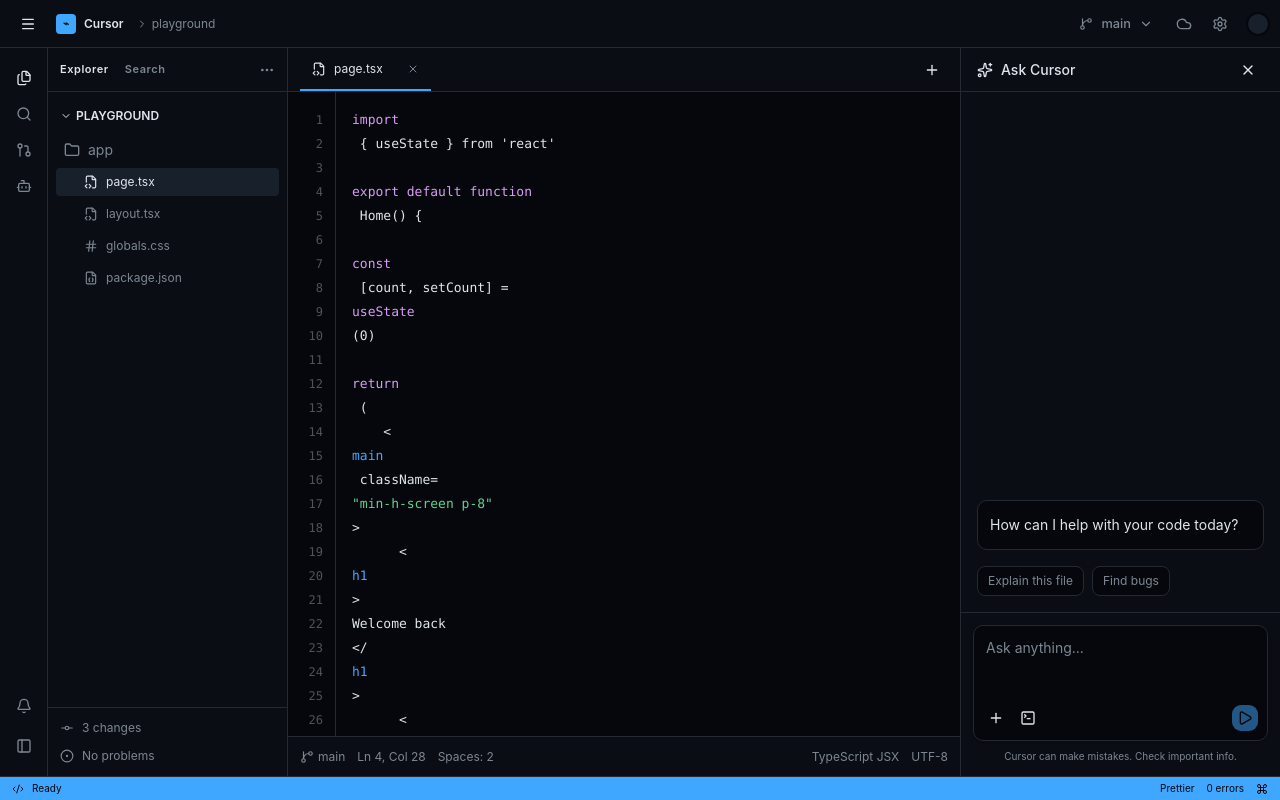
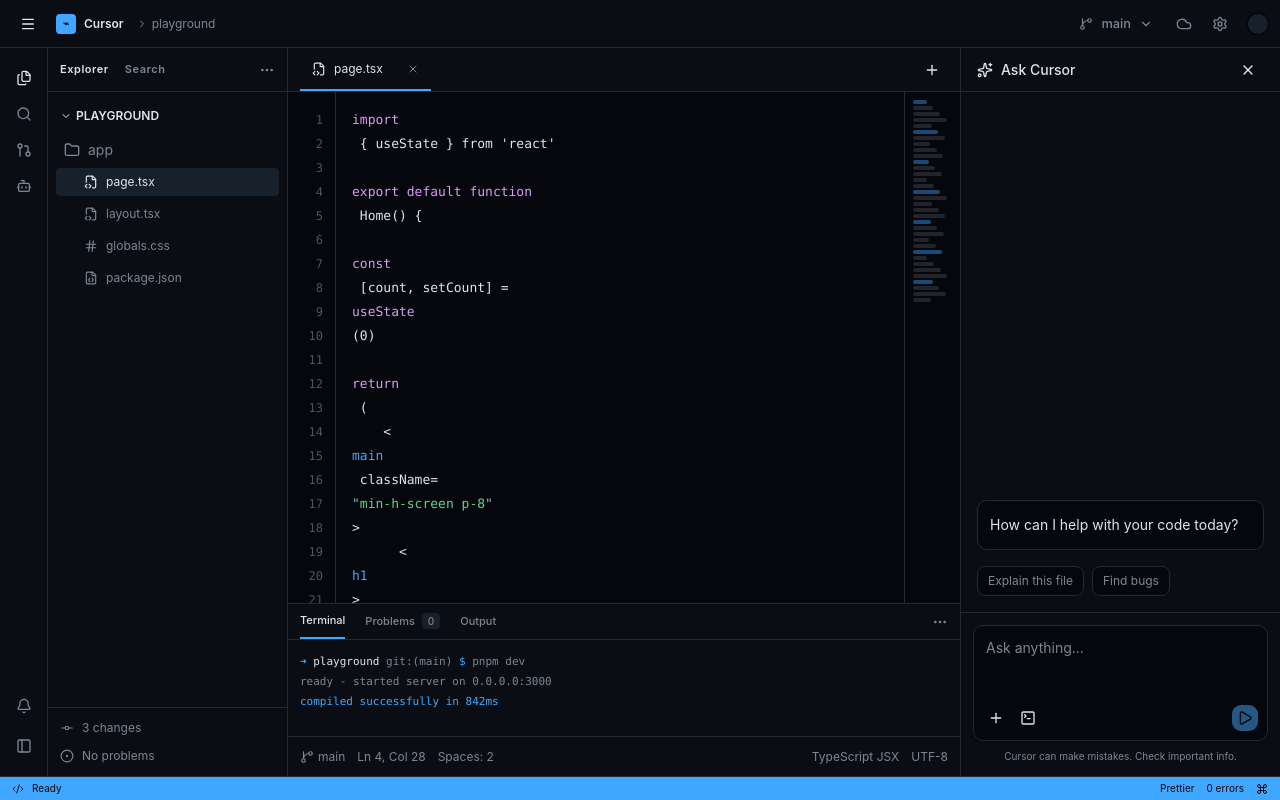
Before and after one commit to keejkrej/cursor-clone, a Next.js app: page / in a window 1280 px wide. Built offline with nearby package versions, Linux system fonts and the light colour scheme.

Commit message:
feat: add bottom panel with terminal, problems, and output tabs

```diff
--- a/app/page.tsx
+++ b/app/page.tsx
@@ -62,6 +62,7 @@ export default function Page() {
   const [chatOpen, setChatOpen] = useState(true)
   const [prompt, setPrompt] = useState('')
   const [activeTab, setActiveTab] = useState<'explorer' | 'search'>('explorer')
+  const [bottomPanel, setBottomPanel] = useState<'terminal' | 'problems' | 'output'>('terminal')
 
   return (
     <main className="flex h-screen min-h-[620px] flex-col overflow-hidden bg-background text-foreground">
@@ -99,7 +100,8 @@ export default function Page() {
 
         <section className="flex min-w-0 flex-1 flex-col bg-background">
           <div className="flex h-11 shrink-0 items-center border-b bg-card px-3"><div className="flex h-full items-center gap-2 border-b-2 border-primary px-3 text-xs"><FileCode2 className="size-3.5" />{activeFile}<X className="ml-4 size-3 text-muted-foreground" /></div><Button variant="ghost" size="icon" className="ml-auto size-8"><Plus /></Button></div>
-          <div className="flex min-h-0 flex-1 overflow-auto"><div className="w-12 shrink-0 select-none border-r py-4 text-right font-mono text-xs leading-6 text-muted-foreground/60">{codeLines.map((_, i) => <div key={i} className="px-3">{i + 1}</div>)}</div><pre className="min-w-[520px] flex-1 p-4 font-mono text-[13px] leading-6"><code>{codeLines.map(([kind, text], i) => <span key={i} className={`token-${kind}`}>{text}{i < codeLines.length - 1 && '\n'}</span>)}</code></pre></div>
+          <div className="flex min-h-0 flex-1 overflow-auto"><div className="w-12 shrink-0 select-none border-r py-4 text-right font-mono text-xs leading-6 text-muted-foreground/60">{codeLines.map((_, i) => <div key={i} className="px-3">{i + 1}</div>)}</div><pre className="min-w-[520px] flex-1 p-4 font-mono text-[13px] leading-6"><code>{codeLines.map(([kind, text], i) => <span key={i} className={`token-${kind}`}>{text}{i < codeLines.length - 1 && '\n'}</span>)}</code></pre><div className="hidden w-14 shrink-0 border-l p-2 lg:block"><div className="flex flex-col gap-0.5 opacity-60">{Array.from({ length: 34 }).map((_, i) => <div key={i} className={`h-1 rounded-sm ${i % 5 === 0 ? 'bg-primary/70' : 'bg-muted-foreground/40'}`} style={{ width: `${35 + (i * 17) % 55}%` }} />)}</div></div></div>
+          <div className="flex shrink-0 flex-col border-t bg-card"><div className="flex h-9 items-center gap-5 border-b px-3 text-[11px] font-medium text-muted-foreground"><button onClick={() => setBottomPanel('terminal')} className={bottomPanel === 'terminal' ? 'h-full border-b-2 border-primary text-foreground' : ''}>Terminal</button><button onClick={() => setBottomPanel('problems')} className={bottomPanel === 'problems' ? 'h-full border-b-2 border-primary text-foreground' : ''}>Problems <span className="ml-1 rounded bg-accent px-1.5 py-0.5 text-[10px]">0</span></button><button onClick={() => setBottomPanel('output')} className={bottomPanel === 'output' ? 'h-full border-b-2 border-primary text-foreground' : ''}>Output</button><MoreHorizontal className="ml-auto size-4" /></div><div className="h-24 overflow-auto p-3 font-mono text-[11px] leading-5 text-muted-foreground">{bottomPanel === 'terminal' ? <><div><span className="text-primary">➜</span> <span className="text-foreground">playground</span> git:(main) <span className="text-primary">$</span> pnpm dev</div><div>ready - started server on 0.0.0.0:3000</div><div className="text-primary">compiled successfully in 842ms</div></> : bottomPanel === 'problems' ? <div className="text-primary">No problems have been detected in the workspace.</div> : <div>Watching for file changes...</div>}</div></div>
           <div className="flex h-10 shrink-0 items-center justify-between border-t bg-card px-3 text-xs text-muted-foreground"><div className="flex items-center gap-3"><span className="flex items-center gap-1"><GitBranch className="size-3.5" /> main</span><span>Ln 4, Col 28</span><span className="hidden sm:inline">Spaces: 2</span></div><div className="flex items-center gap-3"><span>TypeScript JSX</span><span>UTF-8</span></div></div>
         </section>
 
```
